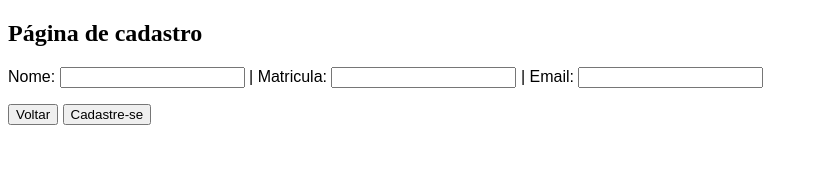
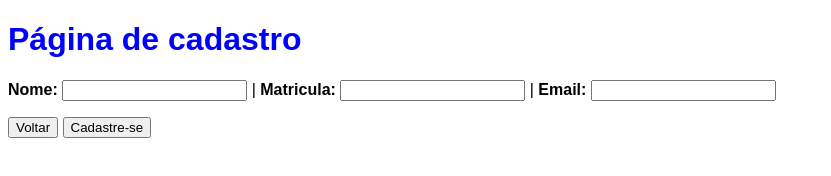
Before and after one commit to Jefersony/si1-lab1, a plain HTML site: page estatica-css/cadastro.html in a window 1280 px wide. Shown: the whole page, without its empty margins (0-831 px from the left). Drawn offline with Linux system fonts and the light colour scheme.

Commit message:
Corrige nomes das tarefas.

```diff
--- a/estatica-css/cadastro.html
+++ b/estatica-css/cadastro.html
@@ -6,11 +6,11 @@
     <link rel="stylesheet" type="text/css" href="estilo.css"/>
 </head>
 <body>
-    <h2>Página de cadastro</h2>
+    <h1>Página de cadastro</h1>
     <p>
-    <span>Nome:</span> <input type="text" name="Nome"> |
-    <span>Matricula:</span> <input type="text" name="Nome"> |
-    <span>Email:</span> <input type="text" name="Nome">
+    <span><strong>Nome:</strong></span> <input type="text" name="Nome"> |
+    <span><strong>Matricula:</strong></span> <input type="text" name="Nome"> |
+    <span><strong>Email:</strong></span> <input type="text" name="Nome">
     </p>
     <p>
         <a href="index.html"><input type="submit" name="pg inicial" value="Voltar" accesskey="acao" /></a>
--- a/estatica-css/estilo.css
+++ b/estatica-css/estilo.css
@@ -4,7 +4,9 @@ a{
 }
 h1{
     font-family: fantasy;
+    color: blue;
 }
 p{
     font-family: sans-serif; font-style: normal;
+
 }
```
Also changed, not shown: estatica-boostrap/index.html (+1 -1 lines), estatica-css/index.html (+2 -2 lines).
